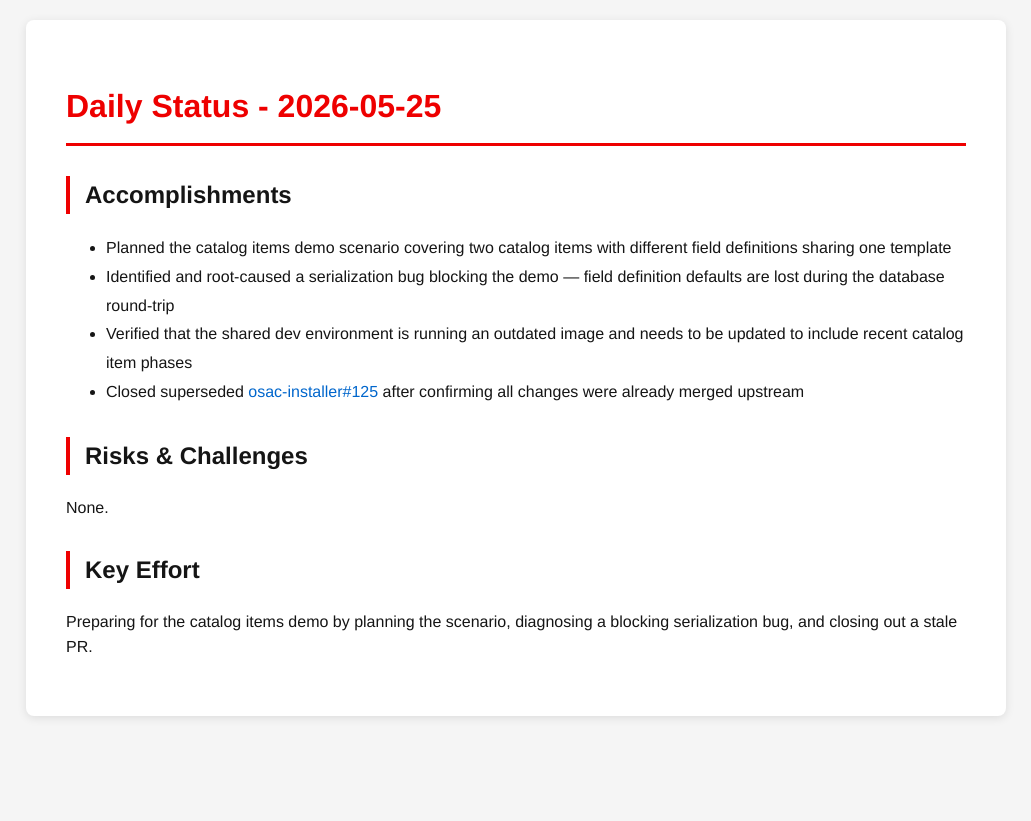
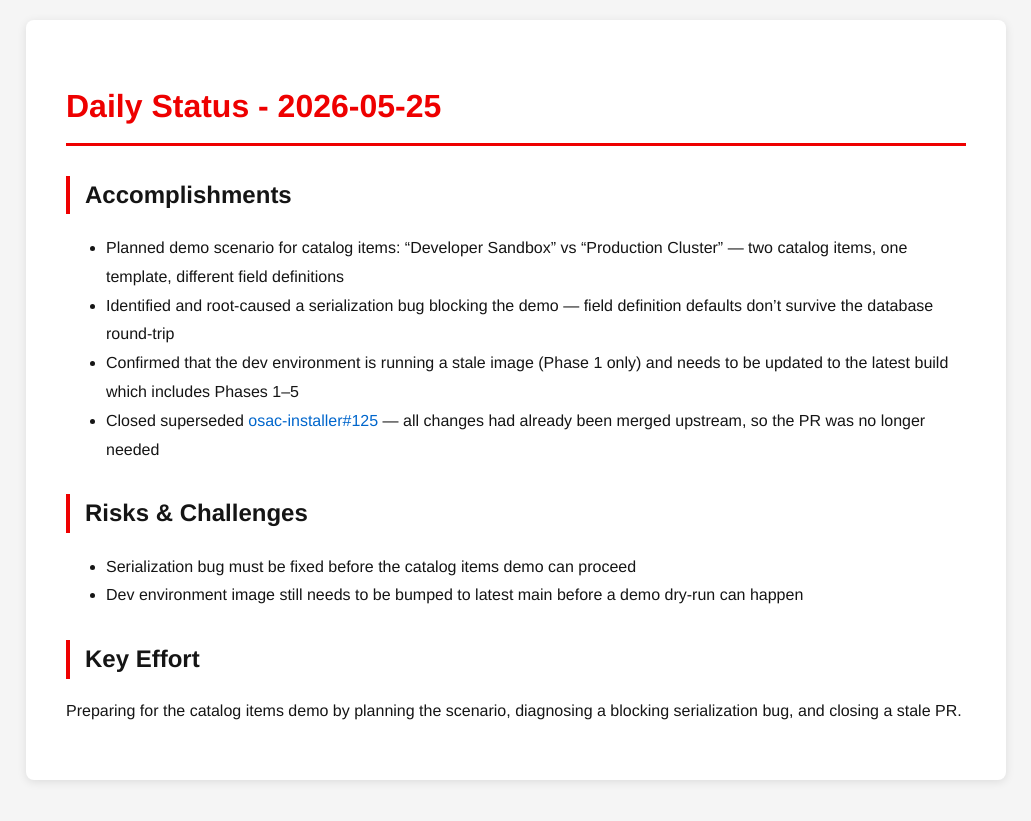
Before and after one commit to tzvatot/daily-status, a Jekyll site: the page built from 2026-05-25.md, in a window 1280 px wide. Shown: the top 821 px of the page, without its empty margins (124-1155 px from the left). Built offline with Jekyll 4.4.1, drawn with Linux system fonts in a browser that asks for light colours.

Commit message:
Daily status update - 2026-05-25

```diff
--- a/2026-05-25.md
+++ b/2026-05-25.md
@@ -7,13 +7,14 @@ date: 2026-05-25
 # Daily Status - 2026-05-25
 
 ## Accomplishments
-- Planned the catalog items demo scenario covering two catalog items with different field definitions sharing one template
-- Identified and root-caused a serialization bug blocking the demo — field definition defaults are lost during the database round-trip
-- Verified that the shared dev environment is running an outdated image and needs to be updated to include recent catalog item phases
-- Closed superseded [osac-installer#125](https://github.com/osac-project/osac-installer/pull/125) after confirming all changes were already merged upstream
+- Planned demo scenario for catalog items: "Developer Sandbox" vs "Production Cluster" — two catalog items, one template, different field definitions
+- Identified and root-caused a serialization bug blocking the demo — field definition defaults don't survive the database round-trip
+- Confirmed that the dev environment is running a stale image (Phase 1 only) and needs to be updated to the latest build which includes Phases 1–5
+- Closed superseded [osac-installer#125](https://github.com/osac-project/osac-installer/pull/125) — all changes had already been merged upstream, so the PR was no longer needed
 
 ## Risks & Challenges
-None.
+- Serialization bug must be fixed before the catalog items demo can proceed
+- Dev environment image still needs to be bumped to latest main before a demo dry-run can happen
 
 ## Key Effort
-Preparing for the catalog items demo by planning the scenario, diagnosing a blocking serialization bug, and closing out a stale PR.
+Preparing for the catalog items demo by planning the scenario, diagnosing a blocking serialization bug, and closing a stale PR.
```
